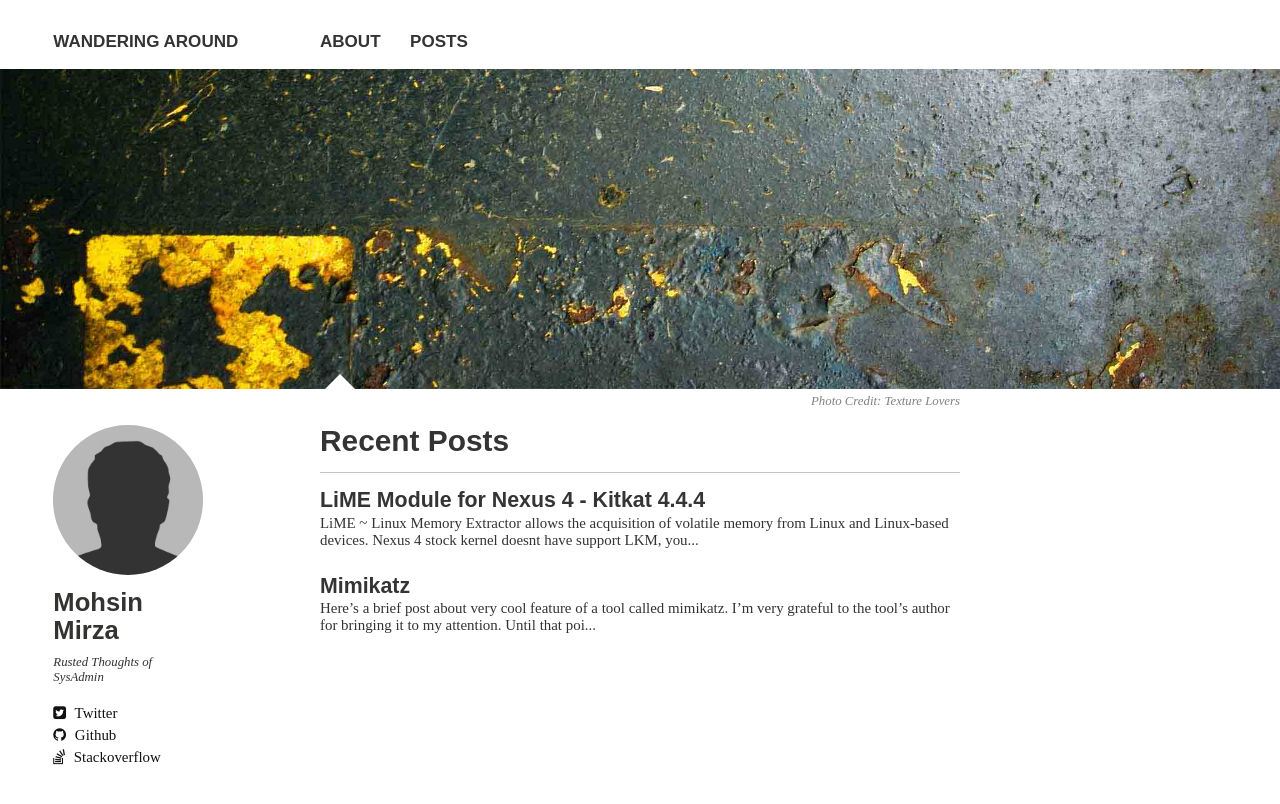
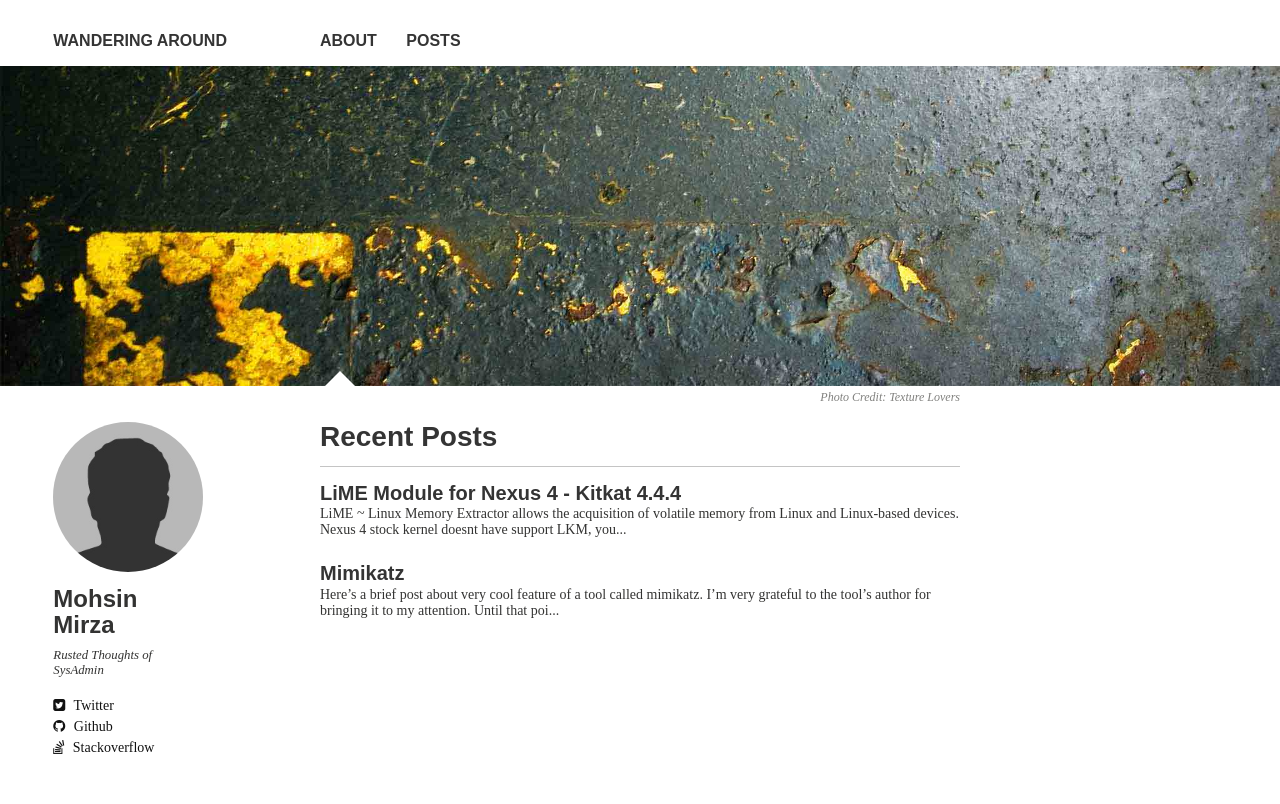
Before and after one commit to jahil/jahil.github.io, a Jekyll site: the page built from index.md, in a window 1280 px wide. Shown: the top 804 px of the page. Built offline with Jekyll 4.4.1, drawn with Linux system fonts in a browser that asks for light colours; nearby versions of some CDN libraries; some web fonts are replaced.

Commit message:
baseline commit

```diff
--- a/_sass/variables.scss
+++ b/_sass/variables.scss
@@ -1,5 +1,5 @@
 // TYPOGRAPHY ================================================
-$doc-font-size: 15;
+$doc-font-size: 16;
 $doc-line-height: 26;
 $paragraph-indent: true !default;
 $base-font: 'PT Serif', serif;
```
Also changed, not shown: 3 other files.
